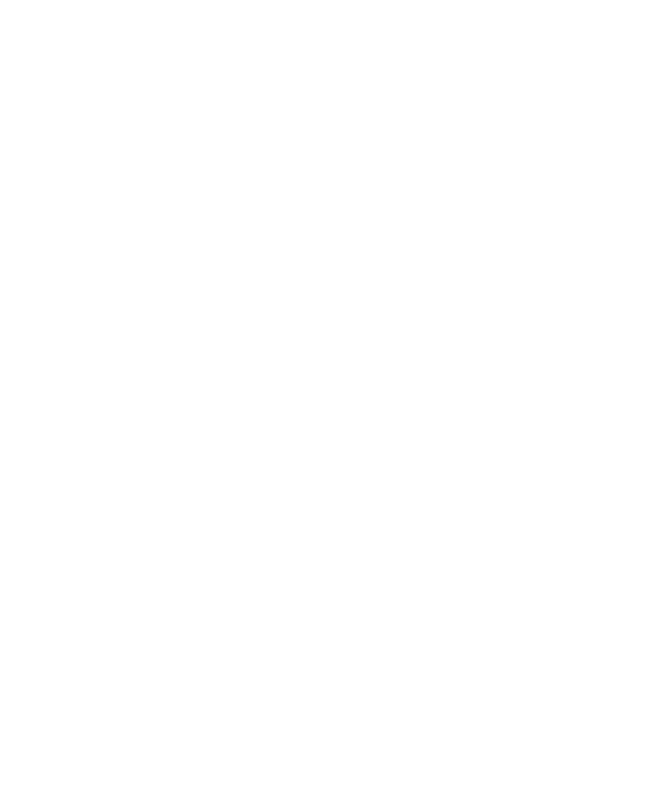
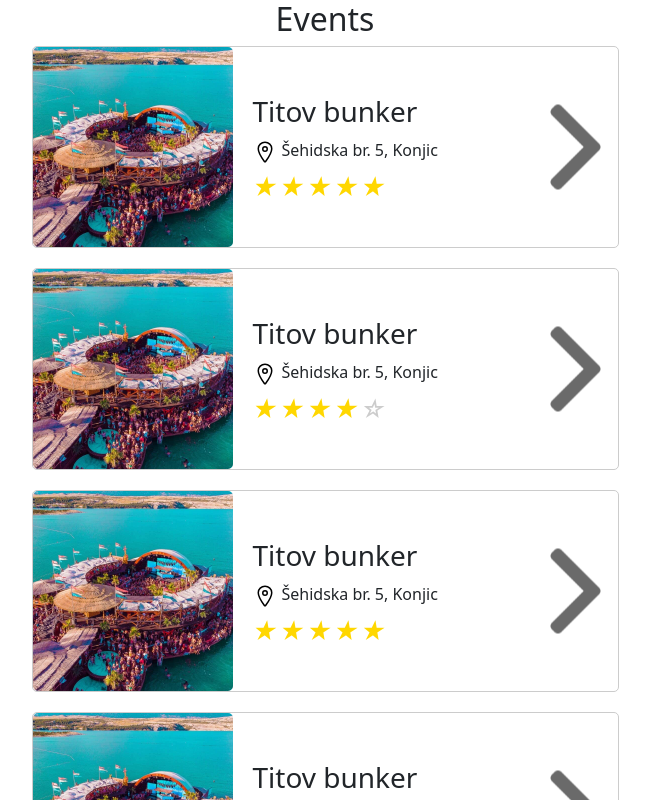
Before and after one commit to Sabinapa/yugo-events-frontend, a React (Create React App) app: page /events in a window 1280 px wide. Before the commit this address had no page. Shown: the top 800 px of the page, without its empty margins (315-965 px from the left). Built offline with nearby package versions, Linux system fonts and the light colour scheme.

Commit message:
Events page static example

```diff
--- a/src/App.js
+++ b/src/App.js
@@ -3,6 +3,7 @@ import 'bootstrap/dist/css/bootstrap.min.css';
 import { BrowserRouter, Routes, Route } from 'react-router-dom';
 import InfoPage from "./components/InfoPage";
 import InfoPageMoreInfo from "./components/InfoPage2";
+import EventsPage from "./components/events";
 
 function App() {
   return (
@@ -10,8 +11,9 @@ function App() {
         <div className="App">
           <header className="Yugo-events">
             <Routes>
-              <Route path="/info" element={<InfoPage/>}></Route>
+                <Route path="/info" element={<InfoPage/>}></Route>
                 <Route path="/info-page" element={<InfoPageMoreInfo/>}></Route>
+                <Route path="/events" element={<EventsPage/>}></Route>
             </Routes>
 
           </header>
--- /dev/null
+++ b/src/components/events.js
@@ -0,0 +1,89 @@
+import React from 'react';
+import '../styles/events.css'
+const EventsPage = () => {
+    // Primeri eventov
+    const events = [
+        {
+            id: 1,
+            name: 'Titov bunker',
+            image: '/images/zrce-hr.jpg',
+            location: 'Šehidska br. 5, Konjic',
+            review: 4.5,
+        },
+        {
+            id: 2,
+            name: 'Titov bunker',
+            image: '/images/zrce-hr.jpg',
+            location: 'Šehidska br. 5, Konjic',
+            review: 3.8,
+        },
+        {
+            id: 3,
+            name: 'Titov bunker',
+            image: '/images/zrce-hr.jpg',
+            location: 'Šehidska br. 5, Konjic',
+            review: 4.2,
+        },
+        {
+            id: 4,
+            name: 'Titov bunker',
+            image: '/images/zrce-hr.jpg',
+            location: 'Šehidska br. 5, Konjic',
+            review: 4.7,
+        },
+        {
+            id: 5,
+            name: 'Titov bunker',
+            image: '/images/zrce-hr.jpg',
+            location: 'Šehidska br. 5, Konjic',
+            review: 4.0,
+        },
+    ];
+
+    const renderStars = (rating) => {
+        const stars = [];
+        const fullStars = Math.floor(rating);
+        const decimalPart = rating - fullStars;
+
+        for (let i = 0; i < 5; i++) {
+            if (i < fullStars) {
+                stars.push(<span key={i} className="star-icon">&#9733;</span>);
+            } else if (i === fullStars && decimalPart > 0) {
+                stars.push(
+                    <span key={i} className="star-icon" style={{width: `${decimalPart * 100}%`}}>
+          &#9733;
+        </span>
+                );
+            } else {
+                stars.push(<span key={i} className="star-icon empty">&#9734;</span>);
+            }
+        }
+        return stars;
+    };
+
+    return (
+        <div>
+            <h2>Events</h2>
+            <div className="events-container">
+                {events.map(event => (
+                    <div key={event.id} className="event-card">
+                        <img src={event.image} alt={event.name} className="event-image" />
+                        <div className="event-details">
+                            <h3>{event.name}</h3>
+                            <p>
+                                <img src="/images/location-outline.svg" alt="Location" className="location-icon" />
+                                {event.location}
+                            </p>
+                            <div className="review">
+                                <span>{renderStars(event.review)}</span>
+                            </div>
+                        </div>
+                        <img src="/images/right-arrow.svg" alt="right-arrow" className="right-arrow-icon"/>
+                    </div>
+                ))}
+            </div>
+        </div>
+    );
+}
+
+export default EventsPage;
--- /dev/null
+++ b/src/styles/events.css
@@ -0,0 +1,109 @@
+/* EventsPage.css */
+
+/* Events container */
+.events-container {
+    display: flex;
+    flex-direction: column; /* Set flex direction to column */
+    align-items: center; /* Center items horizontally */
+}
+
+.events-container p, h3 {
+    margin-top: 5px;
+    margin-bottom: 5px;
+}
+
+/* Event card */
+.event-card {
+    display: flex;
+    margin-bottom: 20px;
+    border: 1px solid #ccc;
+    border-radius: 5px;
+    width: auto; /* Ensure each card takes full width */
+}
+
+/* Event image */
+.event-image {
+    width: 100%; /* Ensure the image takes full width of the card */
+    max-height: 200px; /* Limit the maximum height of the image */
+    object-fit: cover;border-radius: 5px;
+}
+
+/* Event details */
+.event-details {
+    padding: 20px;
+    display: flex;
+    flex-direction: column;
+    justify-content: center; /* Center content vertically */
+    align-items: flex-start; /* Align content to the start horizontally (left) */
+    flex: 1; /* Allow the event details to expand to fill remaining space */
+    min-width: 300px;
+}
+
+/* Review */
+.review {
+    font-style: italic;
+}
+
+/* Star icon */
+.star-icon {
+    color: gold; /* Set the color of the stars */
+    font-size: 1.5rem; /* Adjust the size of the stars */
+    margin-right: 2px; /* Add some space between stars */
+}
+
+/* Style the empty star */
+.star-icon.empty {
+    color: #ccc; /* Set a lighter color for empty stars */
+}
+
+/* Style the partially filled star */
+.star-icon.partial {
+    position: relative;
+    display: inline-block;
+    width: 1.5rem; /* Adjust the size of the partial star */
+}
+
+/* Style the partially filled star content */
+.star-icon.partial:before {
+    content: '\2605'; /* Unicode for a solid star */
+    position: absolute;
+    left: 0;
+    overflow: hidden;
+    width: 100%;
+    color: gold; /* Set the color of the partially filled star */
+}
+
+.location-icon {
+    display: inline-block;
+    width: 24px; /* Set the width of the icon */
+    height: 24px; /* Set the height of the icon */
+    background-size: cover; /* Ensure the background image covers the span */
+    margin-right: 5px; /* Add some space between the icon and the location text */
+}
+
+.right-arrow-icon {
+
+}
+
+@media screen and (max-width: 768px) {
+    /* Adjust styles for smaller screens */
+    .events-container {
+        padding: 0 20px; /* Add padding to the container */
+    }
+
+    .event-card {
+        width: 100%;
+        flex-direction: column;
+        align-items: center;
+    }
+
+    .event-details {
+        width: 100%;
+        flex-direction: column;
+        align-items: center;
+    }
+
+    .right-arrow-icon {
+        display: none;
+    }
+}
```
Also changed, not shown: public/images/right-arrow.svg (added).
